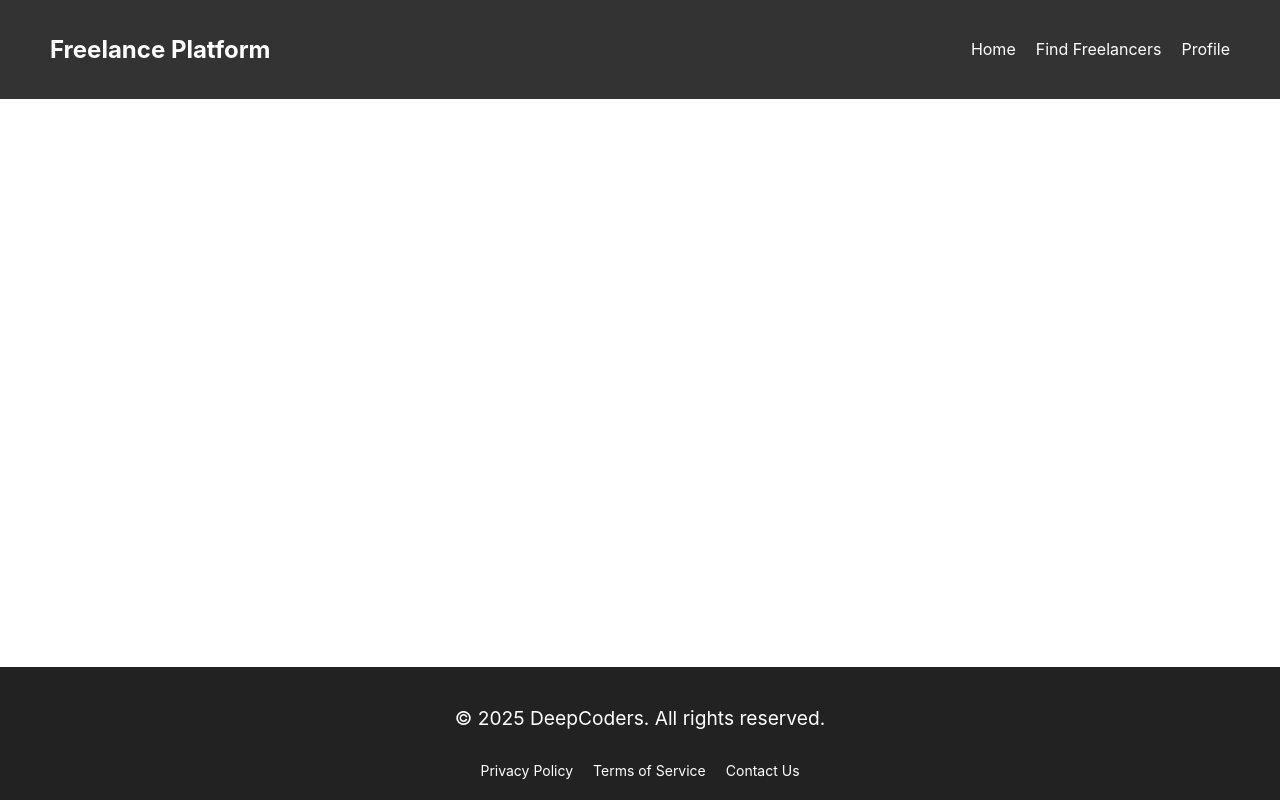
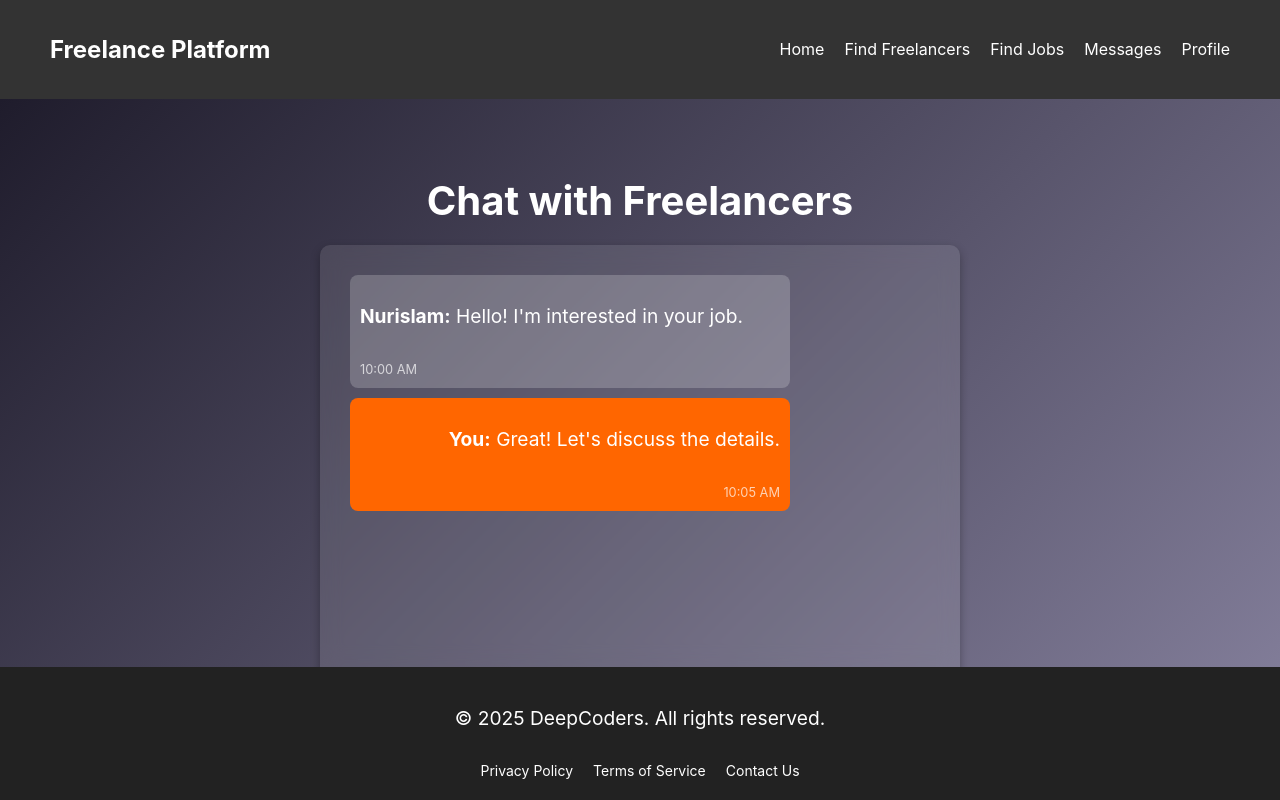
Before and after one commit to tomik-cyber/website, a React (Create React App) app: page /messages in a window 1280 px wide. Shown: the top 800 px of the page. Built offline with nearby package versions, Linux system fonts and the light colour scheme.

Commit message:
Added Messages page with chat system

```diff
--- a/src/App.js
+++ b/src/App.js
@@ -7,6 +7,9 @@ import SignUp from './pages/SignUp';
 import Login from './pages/Login';
 import Navbar from './components/Navbar';
 import Footer from './components/Footer';
+import Jobs from './pages/Jobs';
+import Messages from './pages/Messages';
+
 
 function App() {
   return (
@@ -16,6 +19,8 @@ function App() {
         <Route path="/" element={<Home />} />
         <Route path="/find-freelancers" element={<FindFreelancers />} />
         <Route path="/profile" element={<Profile />} />
+        <Route path="/jobs" element={<Jobs />} />
+        <Route path="/messages" element={<Messages />} />
         <Route path="/signup" element={<SignUp />} />
         <Route path="/login" element={<Login />} />
       </Routes>
--- a/src/components/Navbar.js
+++ b/src/components/Navbar.js
@@ -9,6 +9,8 @@ const Navbar = () => {
             <ul>
                 <li><Link to="/">Home</Link></li>
                 <li><Link to="/find-freelancers">Find Freelancers</Link></li>
+                <li><Link to="/jobs">Find Jobs</Link></li>
+                <li><Link to="/messages">Messages</Link></li>
                 <li><Link to="/profile">Profile</Link></li>
             </ul>
         </nav>
--- a/src/pages/Jobs.js
+++ b/src/pages/Jobs.js
@@ -0,0 +1,29 @@
+import React from 'react';
+import '../styles/Jobs.css';
+
+const Jobs = () => {
+    return (
+        <div className="jobs-container">
+            <h1>Available Jobs</h1>
+            <div className="jobs-list">
+                <div className="job-card">
+                    <h3>Website Development</h3>
+                    <p>Looking for a React developer to build a landing page.</p>
+                    <button>Apply</button>
+                </div>
+                <div className="job-card">
+                    <h3>Logo Design</h3>
+                    <p>Need a professional logo for a startup.</p>
+                    <button>Apply</button>
+                </div>
+                <div className="job-card">
+                    <h3>SEO Optimization</h3>
+                    <p>Improve search ranking for an e-commerce site.</p>
+                    <button>Apply</button>
+                </div>
+            </div>
+        </div>
+    );
+};
+
+export default Jobs;
--- a/src/pages/Messages.js
+++ b/src/pages/Messages.js
@@ -0,0 +1,42 @@
+import React, { useState } from 'react';
+import '../styles/Messages.css';
+
+const Messages = () => {
+    const [messages, setMessages] = useState([
+        { sender: "Nurislam", text: "Hello! I'm interested in your job.", time: "10:00 AM" },
+        { sender: "You", text: "Great! Let's discuss the details.", time: "10:05 AM" }
+    ]);
+    const [newMessage, setNewMessage] = useState("");
+
+    const sendMessage = () => {
+        if (newMessage.trim() !== "") {
+            setMessages([...messages, { sender: "You", text: newMessage, time: "Now" }]);
+            setNewMessage("");
+        }
+    };
+
+    return (
+        <div className="messages-container">
+            <h1>Chat with Freelancers</h1>
+            <div className="chat-box">
+                {messages.map((msg, index) => (
+                    <div key={index} className={`message ${msg.sender === "You" ? "sent" : "received"}`}>
+                        <p><strong>{msg.sender}:</strong> {msg.text}</p>
+                        <span className="time">{msg.time}</span>
+                    </div>
+                ))}
+            </div>
+            <div className="message-input">
+                <input
+                    type="text"
+                    placeholder="Type a message..."
+                    value={newMessage}
+                    onChange={(e) => setNewMessage(e.target.value)}
+                />
+                <button onClick={sendMessage}>Send</button>
+            </div>
+        </div>
+    );
+};
+
+export default Messages;
--- /dev/null
+++ b/src/styles/Jobs.css
@@ -0,0 +1,63 @@
+.jobs-container {
+    text-align: center;
+    padding: 50px 20px;
+    min-height: 100vh;
+    background: linear-gradient(135deg, #1f1c2c, #928DAB);
+    color: white;
+}
+
+h1 {
+    font-size: 2.5rem;
+    margin-bottom: 30px;
+}
+
+.jobs-list {
+    display: flex;
+    justify-content: center;
+    gap: 20px;
+    flex-wrap: wrap;
+}
+
+.job-card {
+    background: rgba(255, 255, 255, 0.15);
+    padding: 20px;
+    border-radius: 10px;
+    text-align: center;
+    width: 250px;
+    backdrop-filter: blur(10px);
+    box-shadow: 0 4px 10px rgba(0, 0, 0, 0.3);
+    color: white;
+    transition: 0.3s;
+}
+
+.job-card:hover {
+    transform: translateY(-5px);
+    box-shadow: 0 6px 15px rgba(0, 0, 0, 0.5);
+}
+
+.job-card h3 {
+    margin-bottom: 5px;
+    font-size: 1.5rem;
+    color: white;
+}
+
+.job-card p {
+    font-size: 1.1rem;
+    margin-bottom: 10px;
+    color: white;
+}
+
+.job-card button {
+    background-color: #ff6600;
+    color: white;
+    padding: 10px 15px;
+    font-size: 1rem;
+    border-radius: 5px;
+    border: none;
+    cursor: pointer;
+    transition: 0.3s;
+}
+
+.job-card button:hover {
+    background-color: #cc5500;
+}
--- /dev/null
+++ b/src/styles/Messages.css
@@ -0,0 +1,80 @@
+.messages-container {
+    text-align: center;
+    padding: 50px 20px;
+    min-height: 100vh;
+    background: linear-gradient(135deg, #1f1c2c, #928DAB);
+    color: white;
+    display: flex;
+    flex-direction: column;
+    align-items: center;
+}
+
+h1 {
+    font-size: 2.5rem;
+    margin-bottom: 20px;
+}
+
+.chat-box {
+    width: 60%;
+    max-width: 600px;
+    height: 400px;
+    background: rgba(255, 255, 255, 0.1);
+    backdrop-filter: blur(10px);
+    border-radius: 10px;
+    padding: 20px;
+    overflow-y: auto;
+    box-shadow: 0 4px 10px rgba(0, 0, 0, 0.3);
+}
+
+.message {
+    padding: 10px;
+    margin: 10px;
+    border-radius: 8px;
+    max-width: 70%;
+    text-align: left;
+}
+
+.received {
+    background: rgba(255, 255, 255, 0.2);
+    align-self: flex-start;
+}
+
+.sent {
+    background: #ff6600;
+    align-self: flex-end;
+    text-align: right;
+}
+
+.time {
+    font-size: 0.8rem;
+    opacity: 0.7;
+}
+
+.message-input {
+    margin-top: 20px;
+    display: flex;
+    gap: 10px;
+}
+
+.message-input input {
+    width: 300px;
+    padding: 10px;
+    font-size: 1rem;
+    border-radius: 5px;
+    border: none;
+}
+
+.message-input button {
+    background-color: #ff6600;
+    color: white;
+    padding: 10px 15px;
+    font-size: 1rem;
+    border-radius: 5px;
+    border: none;
+    cursor: pointer;
+    transition: 0.3s;
+}
+
+.message-input button:hover {
+    background-color: #cc5500;
+}
```
